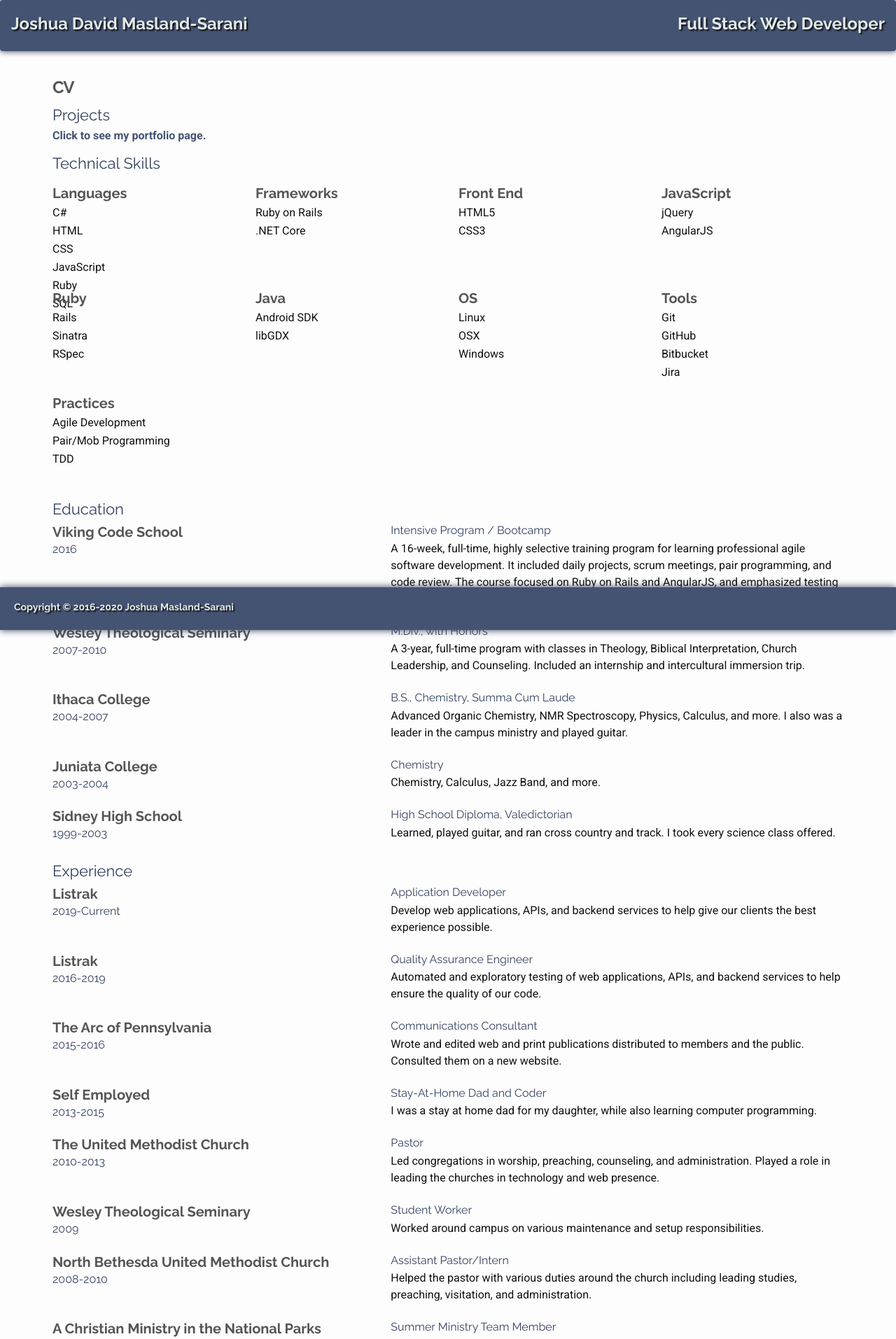
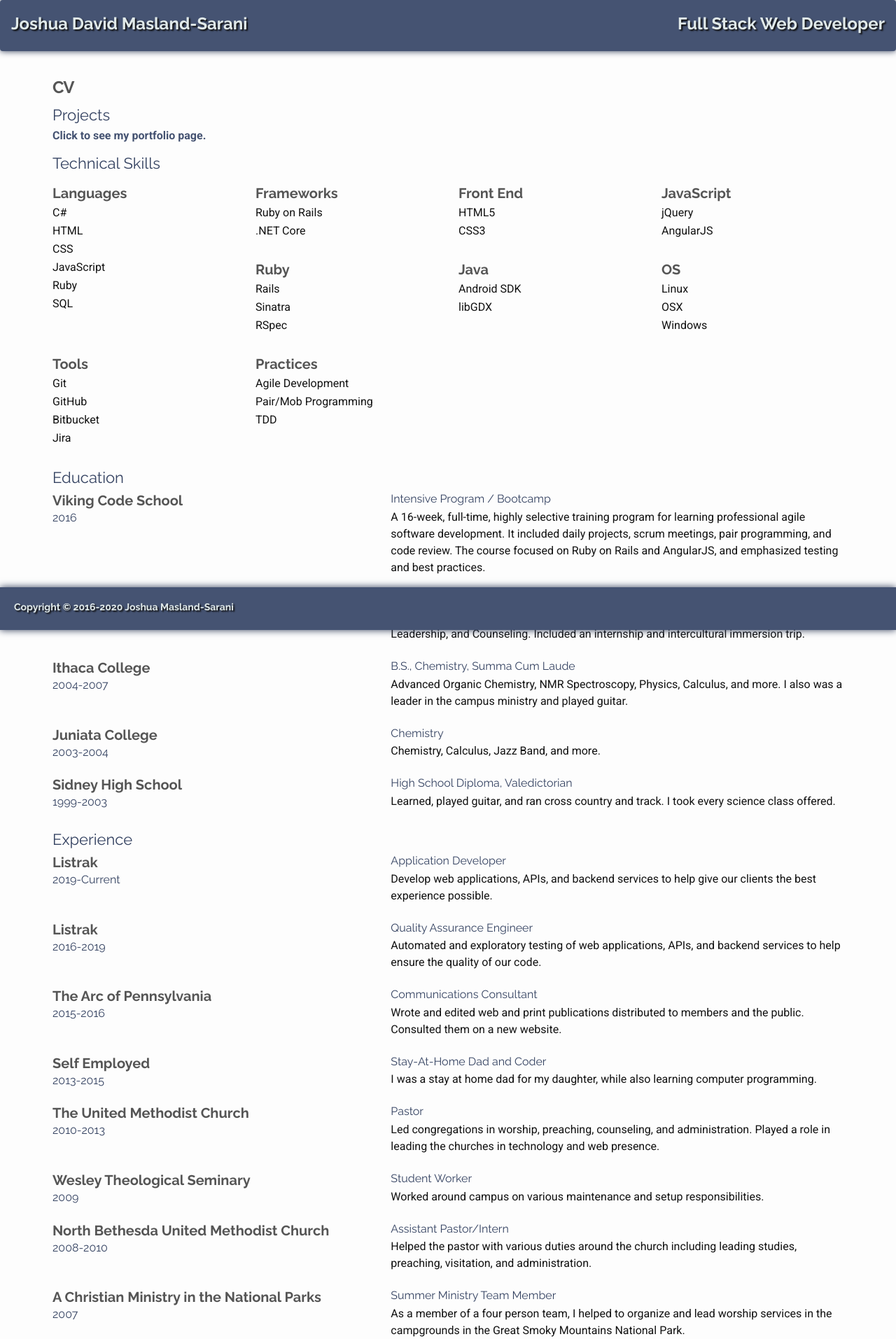
Before and after one commit to JMazzy/jmazzy.github.io, a Jekyll site: the page built from _posts/2016-05-04-about.html, in a window 1280 px wide. Shown: the top 1913 px of the page at 70% size. Built offline with Jekyll 4.4.1, drawn with Linux system fonts in a browser that asks for light colours; nearby versions of some CDN libraries.

Commit message:
fix styles

```diff
--- a/_sass/_styles.scss
+++ b/_sass/_styles.scss
@@ -183,7 +183,6 @@ $theme-light: #566483;
 	}
 
 	.skill-card {
-		height: 150px;
 		padding: 15px;
 
 		h3 {
```
